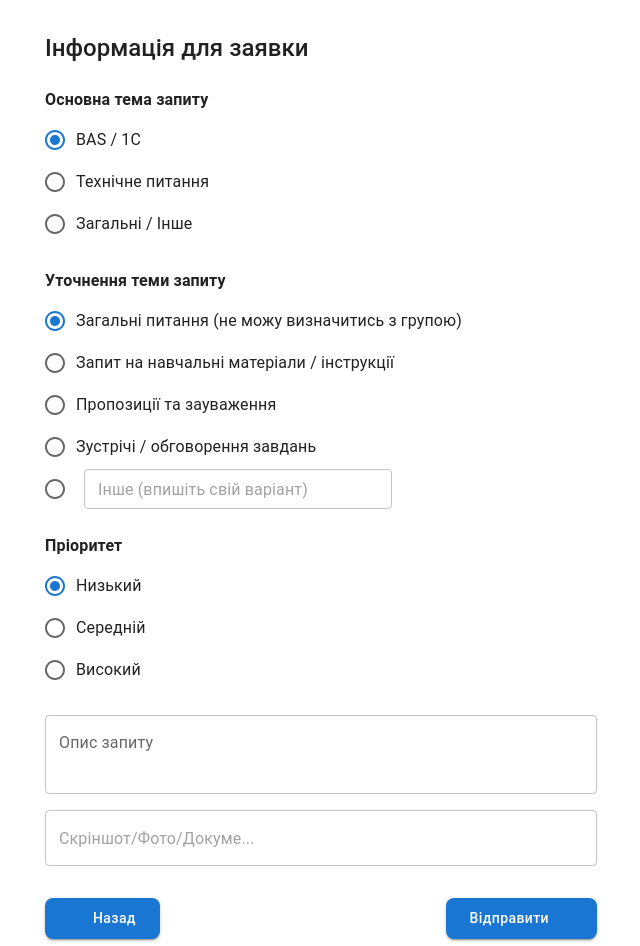
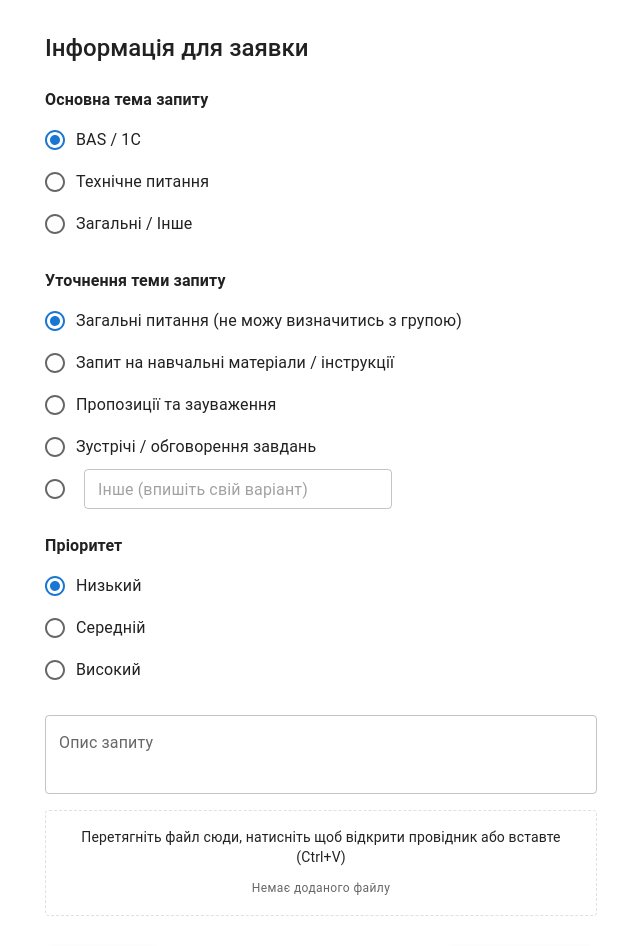
Before and after one commit to unasif/form-front, a React (Vite) app: page /details in a window 1280 px wide. Shown: the top 946 px of the page, without its empty margins (319-959 px from the left). Built offline with nearby package versions, Linux system fonts and the light colour scheme; some icons are missing.

Commit message:
Створення задач (Тест)

```diff
--- a/src/pages/RequestDetailsPage/RequesDetailsPage.jsx
+++ b/src/pages/RequestDetailsPage/RequesDetailsPage.jsx
@@ -1,4 +1,4 @@
-import React, { useState } from 'react';
+import React, { useState, useRef, useEffect } from 'react';
 import { useNavigate } from 'react-router-dom';
 import {
   Container,
@@ -15,6 +15,7 @@ import {
 } from '@mui/material';
 import ArrowBackIcon from '@mui/icons-material/ArrowBack';
 import ArrowForwardIcon from '@mui/icons-material/ArrowForward';
+import axiosClient from '../../api/axiosClient';
 
 const RequestDetailsPage = () => {
   const navigate = useNavigate();
@@ -24,19 +25,101 @@ const RequestDetailsPage = () => {
     otherSubTheme: '',
     priority: 'low',
     description: '',
-    file: ''
+    file: null
   });
 
+  const [filePreview, setFilePreview] = useState(null);
+  const fileInputRef = useRef(null);
+
   const handleChange = (e) => {
-    const { name, value } = e.target;
-    setRequestData(prev => ({ ...prev, [name]: value }));
+    const { name, value, files } = e.target;
+    if (name === 'file') {
+      const file = files && files[0] ? files[0] : null;
+      setRequestData(prev => ({ ...prev, file }));
+    } else {
+      setRequestData(prev => ({ ...prev, [name]: value }));
+    }
   };
 
-  const handleSubmit = (e) => {
+  useEffect(() => {
+    if (requestData.file) {
+      const url = URL.createObjectURL(requestData.file);
+      setFilePreview(url);
+      return () => URL.revokeObjectURL(url);
+    }
+    setFilePreview(null);
+  }, [requestData.file]);
+
+  const handleFileSelect = (file) => {
+    if (file) setRequestData(prev => ({ ...prev, file }));
+  };
+
+  const handleDrop = (e) => {
     e.preventDefault();
-    console.log('Дані заявки відправлено:', requestData);
-    // Після відправки зазвичай перекидають у кабінет (таблицю задач)
-    navigate('/tasks');
+    e.stopPropagation();
+    const dtFiles = e.dataTransfer && e.dataTransfer.files;
+    if (dtFiles && dtFiles[0]) handleFileSelect(dtFiles[0]);
+  };
+
+  const handleDragOver = (e) => {
+    e.preventDefault();
+    e.stopPropagation();
+  };
+
+  const openFileDialog = () => {
+    if (fileInputRef.current) fileInputRef.current.click();
+  };
+
+  const handlePaste = (e) => {
+    const clipboardFiles = e.clipboardData && e.clipboardData.files;
+    if (clipboardFiles && clipboardFiles.length > 0) {
+      handleFileSelect(clipboardFiles[0]);
+      return;
+    }
+
+    const items = e.clipboardData && e.clipboardData.items;
+    if (items) {
+      for (let i = 0; i < items.length; i++) {
+        const item = items[i];
+        if (item.type.indexOf('image') !== -1) {
+          const file = item.getAsFile();
+          if (file) {
+            handleFileSelect(file);
+            break;
+          }
+        }
+      }
+    }
+  };
+
+  const handleSubmit = async (e) => {
+    e.preventDefault();
+
+    // Build human-readable topic from selected mainTheme
+    const mainThemeMap = {
+      bas: 'BAS / 1C',
+      tech: 'Технічне питання',
+      general: 'Загальні / Інше'
+    };
+
+    const topic = `${mainThemeMap[requestData.mainTheme] || requestData.mainTheme}`;
+    const subtopic = requestData.subTheme === 'other' ? requestData.otherSubTheme : requestData.subTheme;
+
+    const formData = new FormData();
+    formData.append('topic', topic);
+    if (subtopic) formData.append('subtopic', subtopic);
+    formData.append('description', requestData.description || '');
+    if (requestData.priority) formData.append('priority', requestData.priority);
+    if (requestData.file) formData.append('file', requestData.file);
+
+    try {
+      const resp = await axiosClient.post('tasks/create', formData);
+      console.log('Task created response:', resp.data);
+      navigate('/tasks');
+    } catch (err) {
+      console.error('Помилка створення задачі:', err);
+      alert('Не вдалося створити задачу. Спробуйте ще раз.');
+    }
   };
 
   return (
@@ -120,14 +203,49 @@ const RequestDetailsPage = () => {
                 onChange={handleChange}
               />
             </Grid>
+
             <Grid size={12}>
-              <TextField
-                fullWidth
-                placeholder="Скріншот/Фото/Докуме..."
+              <input
+                ref={fileInputRef}
+                type="file"
                 name="file"
-                value={requestData.file}
+                style={{ display: 'none' }}
                 onChange={handleChange}
               />
+
+              <Box
+                onDrop={handleDrop}
+                onDragOver={handleDragOver}
+                onPaste={handlePaste}
+                tabIndex={0}
+                onClick={openFileDialog}
+                sx={{
+                  border: '1px dashed',
+                  borderColor: 'divider',
+                  borderRadius: 1,
+                  p: 2,
+                  textAlign: 'center',
+                  cursor: 'pointer',
+                  bgcolor: 'background.paper'
+                }}
+              >
+                <Typography variant="body2" sx={{ mb: 1 }}>
+                  Перетягніть файл сюди, натисніть щоб відкрити провідник або вставте (Ctrl+V)
+                </Typography>
+                {requestData.file ? (
+                  <Box sx={{ display: 'flex', alignItems: 'center', justifyContent: 'center', gap: 1 }}>
+                    <Typography variant="body2">{requestData.file.name}</Typography>
+                    <Button size="small" onClick={(e) => { e.stopPropagation(); setRequestData(prev => ({ ...prev, file: null })); }}>
+                      Видалити
+                    </Button>
+                  </Box>
+                ) : (
+                  <Typography variant="caption" color="text.secondary">Немає доданого файлу</Typography>
+                )}
+                {filePreview && (
+                  <Box component="img" src={filePreview} alt="preview" sx={{ mt: 1, maxHeight: 120 }} />
+                )}
+              </Box>
             </Grid>
           </Grid>
 
@@ -136,7 +254,7 @@ const RequestDetailsPage = () => {
             <Button
               variant="contained"
               startIcon={<ArrowBackIcon />}
-              onClick={() => navigate('/contact')} // Повернення на "Контактні дані"
+              onClick={() => navigate('/contact')}
               sx={{ px: 3, py: 1, borderRadius: '8px', textTransform: 'none', backgroundColor: '#1976d2' }}
             >
               Назад
```
